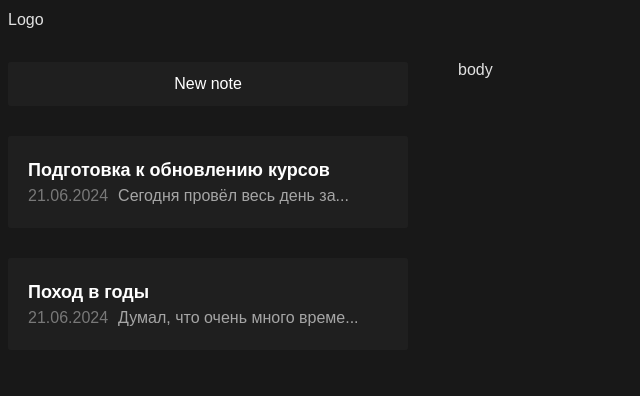
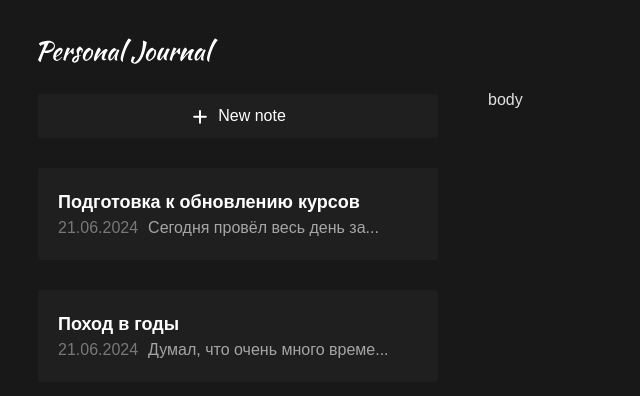
Before and after one commit to taratichenkodmitri/notes, a React (Vite) app: page / in a window 1280 px wide. Shown: the top 396 px of the page, without its empty margins (0-640 px from the left). Built offline with nearby package versions, Linux system fonts and the light colour scheme.

Commit message:
[+] add LeftPanel icons

```diff
--- a/src/App.css
+++ b/src/App.css
@@ -1,3 +1,4 @@
 .app {
   display: flex;
+  padding: 30px;
 }
--- a/src/components/Header/Header.css
+++ b/src/components/Header/Header.css
@@ -1,3 +1,3 @@
 .header {
-
+  width: 180px;
 }
--- a/src/components/Header/Header.jsx
+++ b/src/components/Header/Header.jsx
@@ -1,7 +1,13 @@
 import './Header.css';
 
 const Header = () => {
-  return <div className={'header'}>Logo</div>;
+  return (
+    <img
+      src="./logo.svg"
+      alt="logo"
+      className={'header'}
+    />
+  );
 };
 
 export default Header;
--- a/src/components/NoteAddButton/NoteAddButton.css
+++ b/src/components/NoteAddButton/NoteAddButton.css
@@ -1,4 +1,7 @@
 .note-add {
   padding: 10px;
-  text-align: center;
+  display: flex;
+  gap: 8px;
+  align-items: center;
+  justify-content: center;
 }
--- a/src/components/NoteAddButton/NoteAddButton.jsx
+++ b/src/components/NoteAddButton/NoteAddButton.jsx
@@ -2,7 +2,15 @@ import NoteButton from '../NoteButton/NoteButton';
 import './NoteAddButton.css';
 
 const NoteAddButton = () => {
-  return <NoteButton additionalClass="note-add">New note</NoteButton>;
+  return (
+    <NoteButton additionalClass="note-add">
+      <img
+        src="./add.svg"
+        alt="add icon"
+      />
+      New note
+    </NoteButton>
+  );
 };
 
 export default NoteAddButton;
```
Also changed, not shown: public/add.svg (added), public/logo.svg (added).
